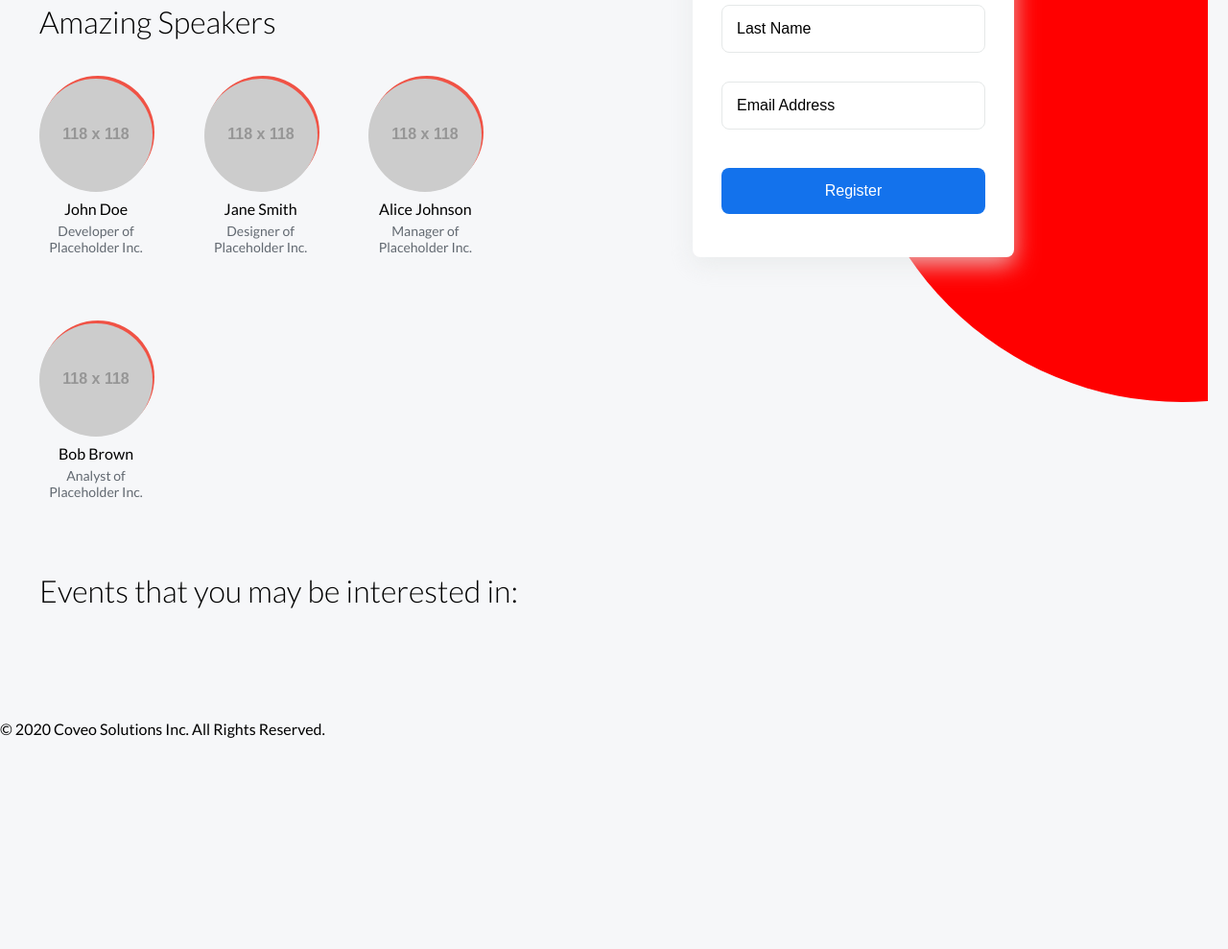
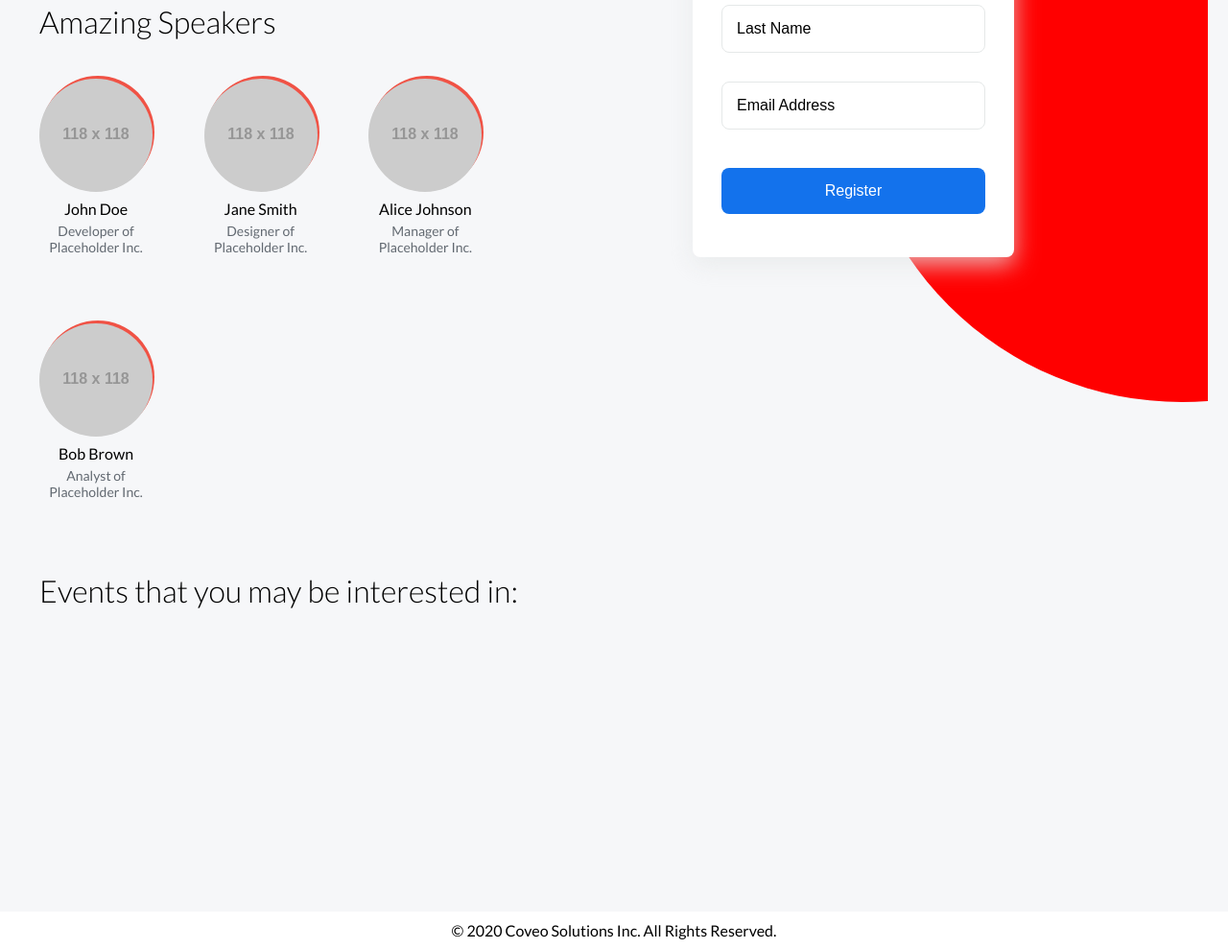
Before and after one commit to markhov234/coveo_test, a website built with webpack: page src/index.html in a window 1280 px wide. Shown: the part 400-1389 px from the top of the page at 96% size. Before the commit the page ends 1169 px from the top, so only its background shows below. Built offline with nearby package versions, Linux system fonts and the light colour scheme; placeholder pictures from the web are drawn by us.

Commit message:
Footer styles

```diff
--- a/src/script/apiConfig.js
+++ b/src/script/apiConfig.js
@@ -13,7 +13,6 @@ const usersUrl = isLocal
   ? process.env.APP_USERS_URL_LOCAL
   : "/.netlify/functions/users";
 
-
 const apiKey = isLocal ? process.env.APP_API_KEY_LOCAL : "";
 
 export { speakersUrl, eventsUrl, apiKey, usersUrl };
--- a/src/style/sass/style.scss
+++ b/src/style/sass/style.scss
@@ -323,3 +323,12 @@ p {
     font-size: 1rem;
   }
 }
+
+.footer {
+  background-color: #ffffff;
+  margin-top: 200px;
+  &__text {
+    text-align: center;
+    padding: 10px 0;
+  }
+}
```
